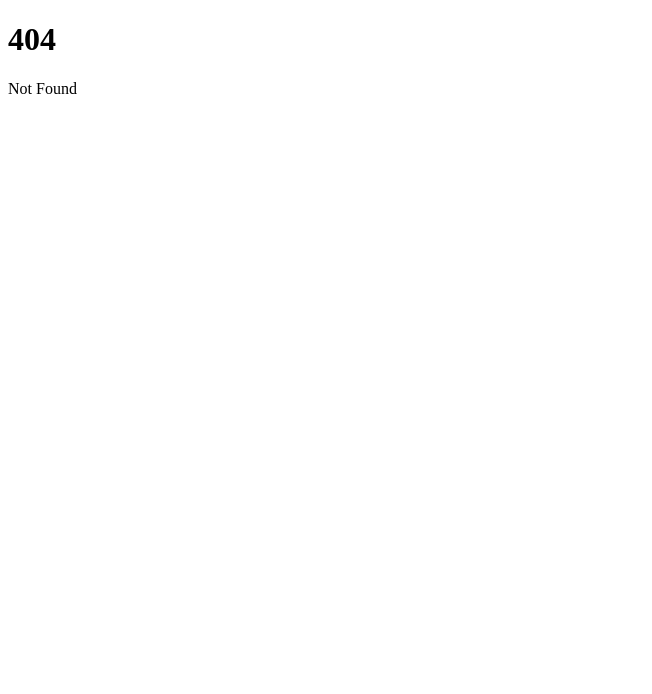
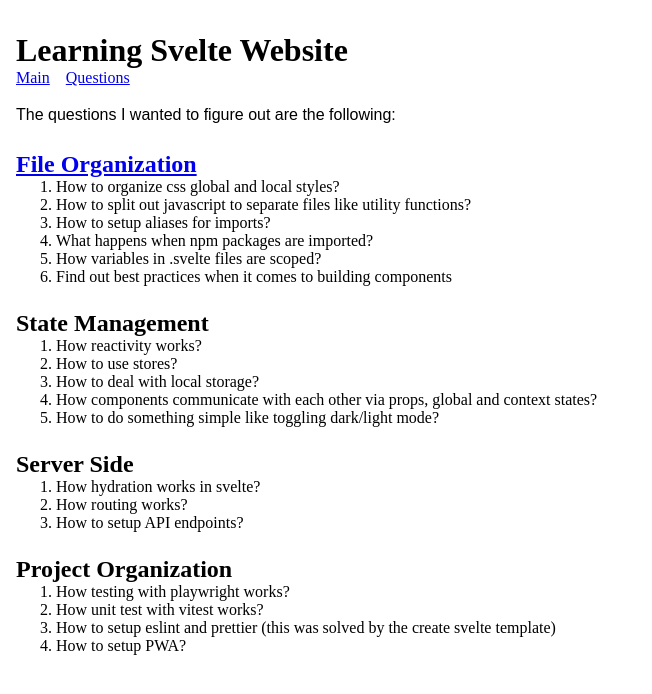
Before and after one commit to felix-tjernberg/svelte-learning, a SvelteKit app: page /questions in a window 1280 px wide. Before the commit this address had no page. Shown: the top 694 px of the page, without its empty margins (0-652 px from the left). Built offline with nearby package versions, Linux system fonts and the light colour scheme.

Commit message:
Answer questions fileorg 1,2,3

```diff
--- a/src/app.html
+++ b/src/app.html
@@ -3,6 +3,8 @@
 	<head>
 		<meta charset="utf-8" />
 		<link rel="icon" href="%sveltekit.assets%/favicon.png" />
+		<link rel="stylesheet" href="%sveltekit.assets%/reset.css" />
+		<link rel="stylesheet" href="%sveltekit.assets%/global.css" />
 		<meta name="viewport" content="width=device-width" />
 		%sveltekit.head%
 	</head>
--- /dev/null
+++ b/src/routes/+layout.svelte
@@ -0,0 +1,13 @@
+<h1>Learning svelte website</h1>
+<nav>
+	<a href="/">Main</a>
+	<a href="/questions">Questions</a>
+</nav>
+<slot />
+
+<style>
+	nav {
+		display: flex;
+		gap: 1em;
+	}
+</style>
--- /dev/null
+++ b/src/routes/questions/+page.svelte
@@ -0,0 +1,41 @@
+<p>The questions I wanted to figure out are the following:</p>
+
+<a href="/#file-organization">
+	<h2>File organization</h2>
+</a>
+
+<ol>
+	<li>How to organize css global and local styles?</li>
+	<li>How to split out javascript to separate files like utility functions?</li>
+	<li>How to setup aliases for imports?</li>
+	<li>What happens when npm packages are imported?</li>
+	<li>How variables in .svelte files are scoped?</li>
+	<li>Find out best practices when it comes to building components</li>
+</ol>
+
+<h2>State management</h2>
+
+<ol>
+	<li>How reactivity works?</li>
+	<li>How to use stores?</li>
+	<li>How to deal with local storage?</li>
+	<li>How components communicate with each other via props, global and context states?</li>
+	<li>How to do something simple like toggling dark/light mode?</li>
+</ol>
+
+<h2>Server side</h2>
+
+<ol>
+	<li>How hydration works in svelte?</li>
+	<li>How routing works?</li>
+	<li>How to setup API endpoints?</li>
+</ol>
+
+<h2>Project organization</h2>
+
+<ol>
+	<li>How testing with playwright works?</li>
+	<li>How unit test with vitest works?</li>
+	<li>How to setup eslint and prettier (this was solved by the create svelte template)</li>
+	<li>How to setup PWA?</li>
+</ol>
--- /dev/null
+++ b/static/global.css
@@ -0,0 +1,21 @@
+.red-text {
+	color: red;
+}
+h1,
+h2,
+h3,
+p {
+	margin-top: 1em;
+}
+h1,
+h2,
+h3 {
+	font-family: cursive;
+	text-transform: capitalize;
+}
+p {
+	font-family: sans-serif;
+}
+body > div {
+	margin: 1em;
+}
--- /dev/null
+++ b/static/reset.css
@@ -0,0 +1,75 @@
+*,
+*::before,
+*::after {
+	box-sizing: border-box;
+}
+
+html,
+body {
+	overflow-x: hidden;
+}
+
+img,
+picture {
+	display: block;
+	max-width: 100%;
+}
+
+body,
+h1,
+h2,
+h3,
+h4,
+p,
+ul,
+ol,
+li,
+figure,
+figcaption,
+blockquote,
+dl,
+dd {
+	margin: 0;
+}
+
+a:not([class]) {
+	text-decoration-skip-ink: auto;
+}
+
+body {
+	min-height: 100vh;
+	scroll-behavior: smooth;
+	text-rendering: optimizeSpeed;
+}
+
+button {
+	background-color: transparent;
+	border: transparent;
+	cursor: pointer;
+	font-family: inherit;
+	padding: 0;
+}
+
+html {
+	scroll-behavior: smooth;
+}
+
+p {
+	line-height: 1.5;
+	margin: auto;
+}
+
+@media (prefers-reduced-motion: reduce) {
+	html {
+		scroll-behavior: auto;
+	}
+
+	*,
+	*::before,
+	*::after {
+		animation-duration: 0.01ms !important;
+		animation-iteration-count: 1 !important;
+		transition-duration: 0.01ms !important;
+		scroll-behavior: auto !important;
+	}
+}
```
Also changed, not shown: src/lib/components/LocallyStyledRedText.svelte (added, +11 -0 lines), src/routes/+page.svelte (+6 -2 lines), src/routes/StaticAssets.svelte (added, +25 -0 lines), 1 other file (tests, documents, lock files or other folders).
